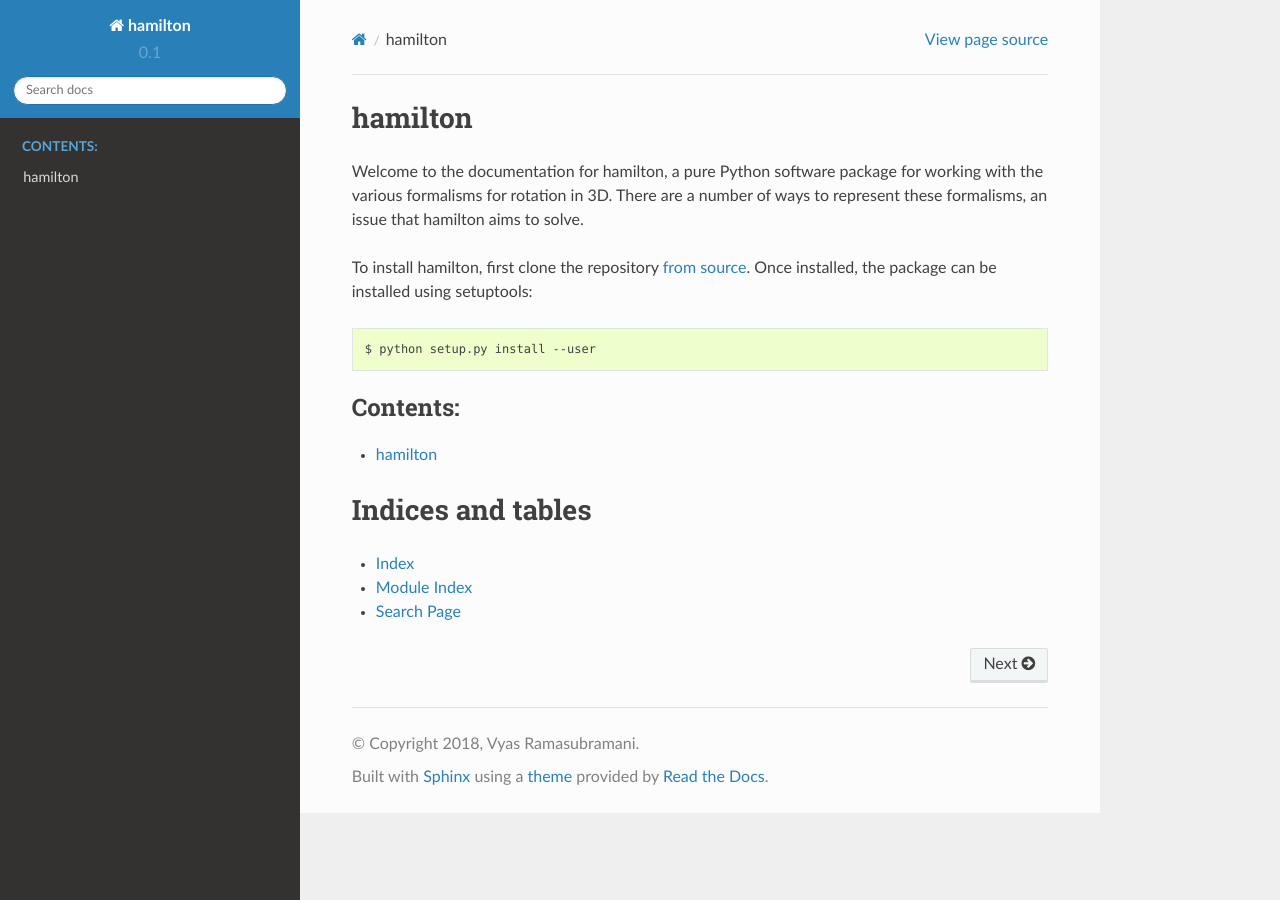
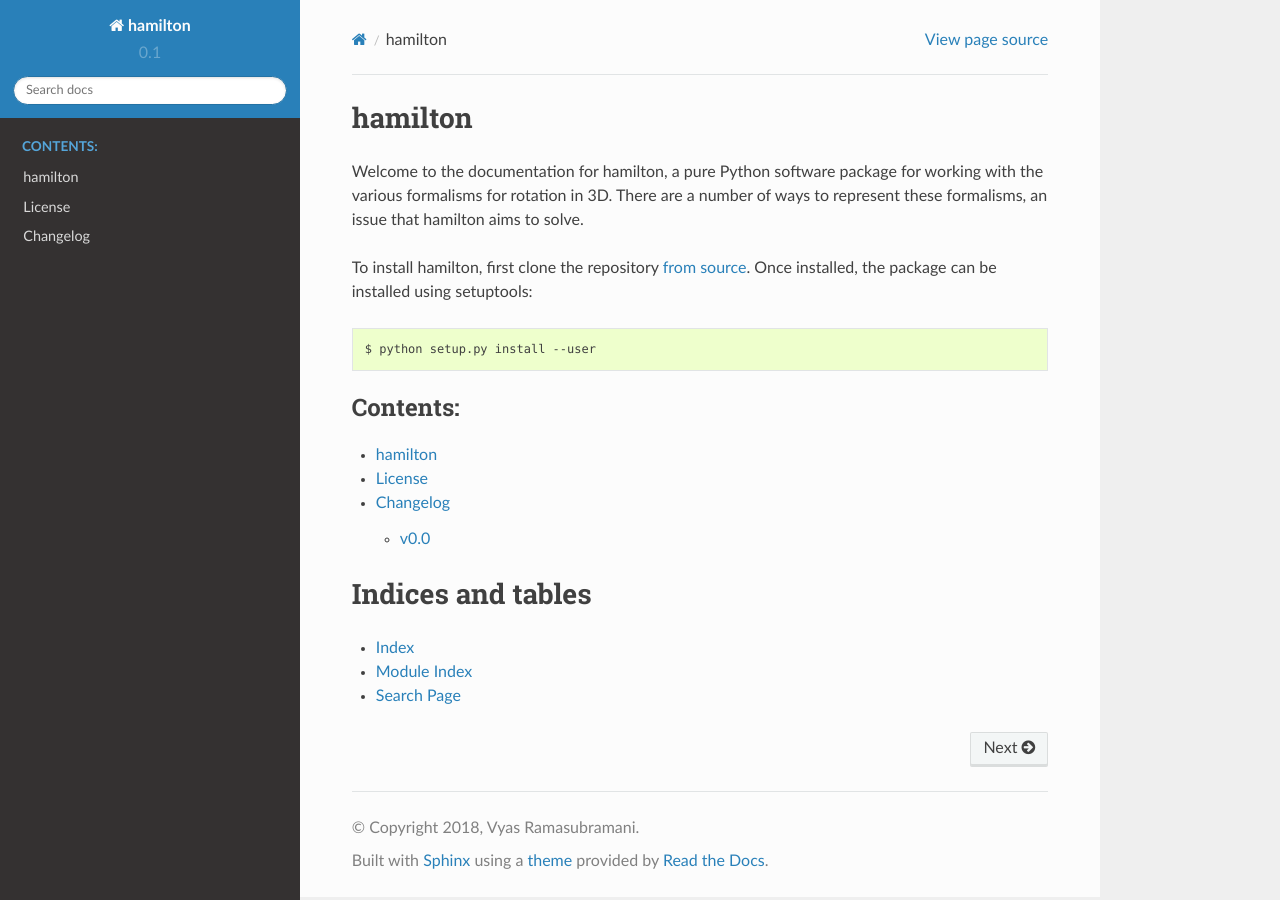
Before and after one commit to glotzerlab/rowan, a Sphinx documentation site: the page built from doc/index.rst, in a window 1280 px wide. Built offline with Sphinx 7.4.7 and the Read the Docs theme 2.0.0, drawn with Linux system fonts in a browser that asks for light colours.

Commit message:
Link to existing changelog and license

```diff
--- /dev/null
+++ b/doc/changelog.rst
@@ -0,0 +1,4 @@
+Changelog
+=========
+
+.. include:: ../ChangeLog.rst
--- a/doc/index.rst
+++ b/doc/index.rst
@@ -19,6 +19,8 @@ Once installed, the package can be installed using setuptools::
    :caption: Contents:
 
    package-hamilton
+   license
+   changelog
 
 
 
--- /dev/null
+++ b/doc/license.rst
@@ -0,0 +1,4 @@
+License
+=======
+
+.. literalinclude:: ../LICENSE
```
Also changed, not shown: ChangeLog.rst (renamed from ChangeLog.md, +2 -5 lines).
